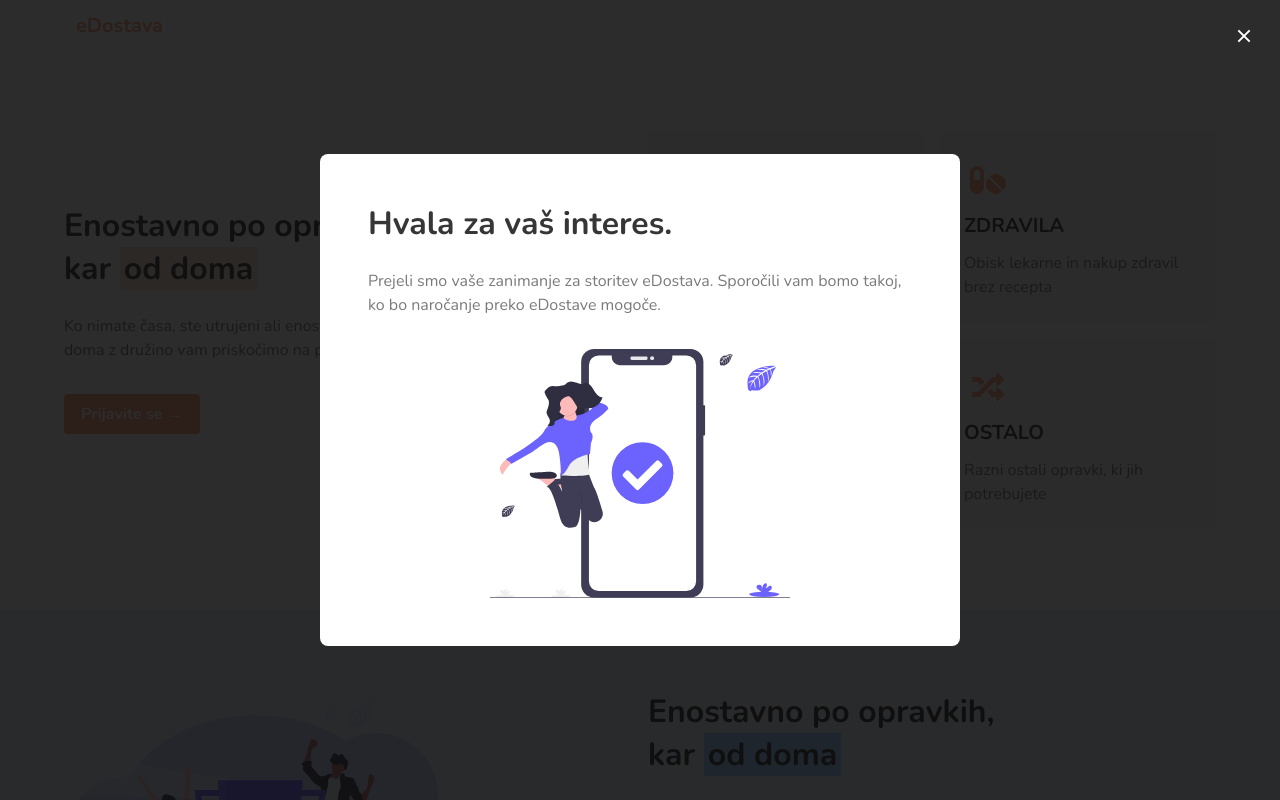
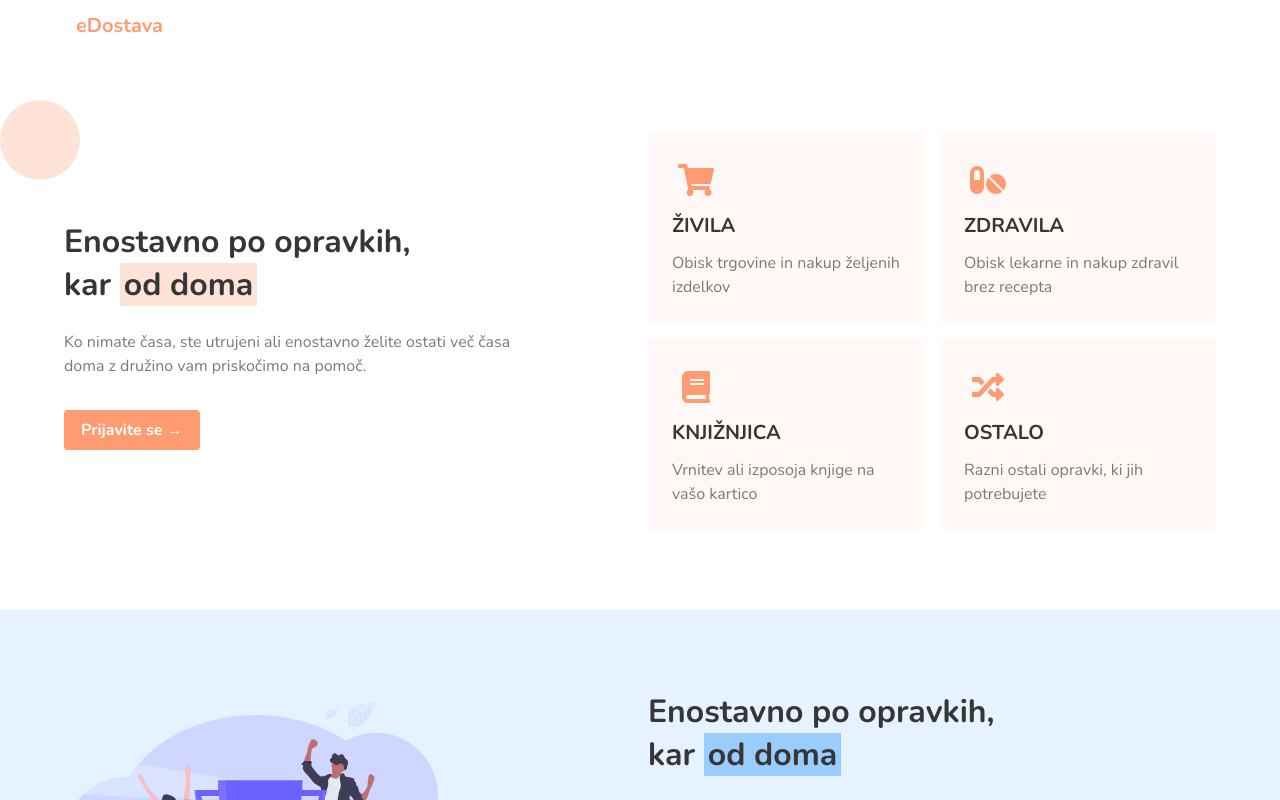
Before and after one commit to zanozbot/eopravki, a Svelte app: page / in a window 1280 px wide. Shown: the top 800 px of the page. Built offline with nearby package versions, Linux system fonts and the light colour scheme.

Commit message:
Added random bubbles

```diff
--- a/src/ExplainSection.svelte
+++ b/src/ExplainSection.svelte
@@ -27,6 +27,7 @@
   <div class="container">
     <div class="content-grid">
       <div class="is-flex explain-content">
+        <div class="bubble bottom-right primary" />
         <div class="line" />
         <div>
           <h1 class="title main-secondary-text-long">
--- a/src/Hero.svelte
+++ b/src/Hero.svelte
@@ -36,6 +36,7 @@
 
     <div class="content-grid">
       <div class="content content-margin-bottom">
+        <div class="bubble top-left info" />
         <h1 class="title">
           Enostavno po opravkih,
           <br />
--- a/src/SubscribeSection.svelte
+++ b/src/SubscribeSection.svelte
@@ -75,6 +75,7 @@
   <div class="container">
     <div class="content-grid">
       <div class="is-flex subscribe-content">
+        <div class="bubble bottom-middle info" />
         <div class="line" />
         <div>
           <h1 class="title main-secondary-text-long">
--- a/src/store.js
+++ b/src/store.js
@@ -1,3 +1,3 @@
 import { writable } from 'svelte/store';
 
-export const isModalActive = writable(true);
+export const isModalActive = writable(false);
--- a/src/styles/global.scss
+++ b/src/styles/global.scss
@@ -1,6 +1,10 @@
 @import "./theme.scss";
 
 @import "bulma/bulma.sass";
+
+* {
+  transition: all 250ms ease;
+}
 
 .title {
   font-weight: $weight-bold !important;
@@ -38,6 +42,37 @@
   padding: 5rem 1.5rem;
 }
 
+.bubble {
+  width: 5rem;
+  height: 5rem;
+  border-radius: 2.5rem;
+  position: absolute;
+
+  &.top-left {
+    top: -2rem;
+    left: -4rem;
+  }
+
+  &.bottom-right {
+    bottom: 0;
+    right: 0;
+  }
+
+  &.bottom-middle {
+    bottom: 50%;
+    right: 0;
+  }
+
+  &.info {
+    background-color: $info-light;
+  }
+
+  &.primary {
+    background-color: $primary-lighter;
+  }
+
+}
+
 @media (max-width: 1023px) {
   .content-grid {
     grid-template-columns: none;
@@ -58,4 +93,8 @@
   .content-margin-bottom {
     margin-bottom: 3rem !important;
   }
+
+  .bubble {
+    display: none;
+  }
 }
```
